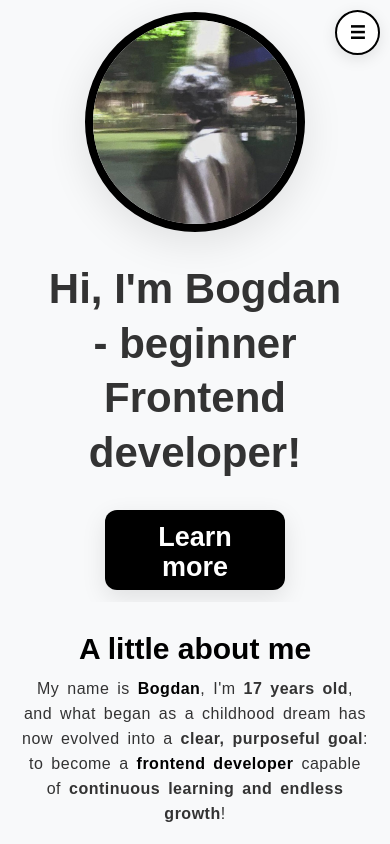
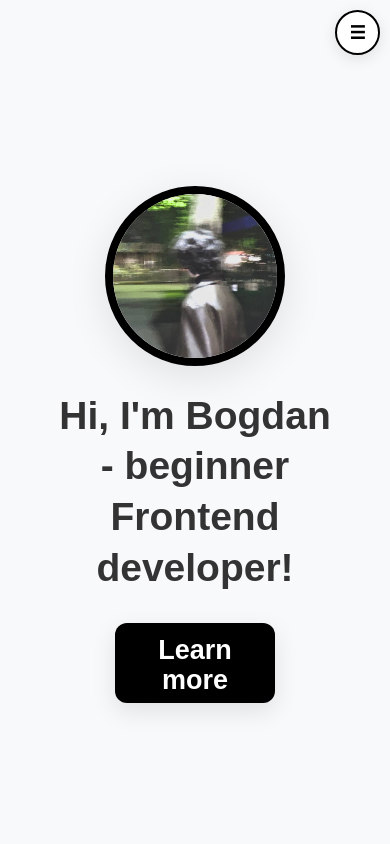
Before and after one commit to everidiy/Site-About-Me, a React (Vite) app: page / in a window 390 px wide. Shown: the top 844 px of the page. Built offline with nearby package versions, Linux system fonts and the light colour scheme.

Commit message:
mobile 1.3

```diff
--- a/src/styles/hero.css
+++ b/src/styles/hero.css
@@ -1,7 +1,7 @@
 .hero {
     width: 100%;
     padding: 120px 20px 60px;
-    height: 70vh;
+    min-height: 70vh;
     background-color: var(--bg-secondary);
     display: flex;
     justify-content: center;
@@ -93,7 +93,7 @@
 @media (max-width: 2000px) {
     .hero {
         padding: 180px 150px 100px;
-        height: 100vh;
+        min-height: 100vh;
     }
 
     .hero-logo img {
@@ -121,7 +121,7 @@
 @media (max-width: 1600px) {
     .hero {
         padding: 150px 100px 80px;
-        height: 80vh;
+        min-height: 80vh;
     }
 
     .hero-logo img {
@@ -220,7 +220,7 @@
 
 @media (max-width: 900px) {
     .hero {
-        height: 50vh;
+        min-height: 50vh;
     }
 
     .hero-logo img {
@@ -277,7 +277,7 @@
     .hi button {
         align-self: center;
         width: 330px;
-        height: 60px;
+        height: 100px;
         font-size: 1rem;
     }
 }
@@ -315,7 +315,7 @@
     .hero {
         padding: 12px 25px;
         gap: 30px;
-        min-height: 70vh;
+        min-height: 80vh;
     }
 
     .hero-logo img {
@@ -336,11 +336,11 @@
     }
 }
 
-@media (max-width: 360px) {
+@media (min-width: 360px) {
     .hero {
         padding: 65px 10px 20px;
         gap: 25px;
-        min-height: 70vh;
+        min-height: 100vh;
     }
 
     .hero-logo img {
```
